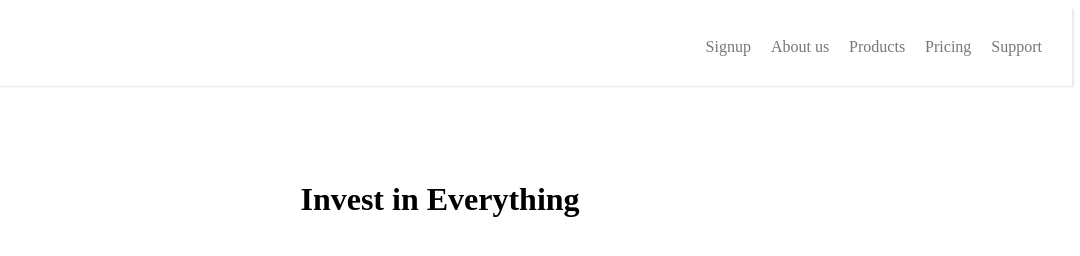
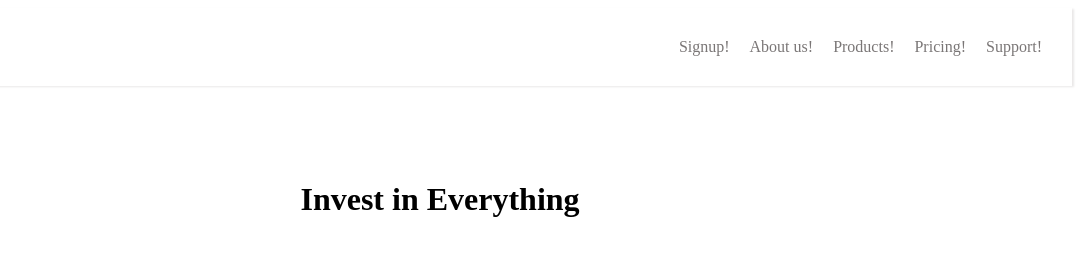
Before and after one commit to Sachin-B-A/Zerodha_Landing_page, a plain HTML site: page index.html in a window 1280 px wide. Shown: the top 256 px of the page, 200-1280 px from the left. Drawn offline with Linux system fonts and the light colour scheme.

Commit message:
Update index.html

```diff
--- a/index.html
+++ b/index.html
@@ -12,19 +12,19 @@
         </div>
         <div style="display: flex; justify-content: space-between;background-color: rgb(255, 255, 255);">
             <div style="padding: 10px;color: rgb(122, 118, 118); font-weight: 500; cursor: pointer;">
-              Signup
+            Signup!
             </div >
             <div style="padding: 10px; color: rgb(122, 118, 118);font-weight: 500; cursor: pointer;">
-            About us
+            About us!
             </div>
             <div style="padding: 10px;color: rgb(122, 118, 118);font-weight: 500; cursor: pointer;">
-            Products
+            Products!
             </div>
             <div style="padding: 10px;color: rgb(122, 118, 118);font-weight: 500; cursor: pointer;">
-               Pricing
+            Pricing!
             </div>
             <div style="padding: 10px;color: rgb(122, 118, 118);font-weight: 500; cursor: pointer;">
-                Support
+            Support!
             </div>
         </div>
 
```
